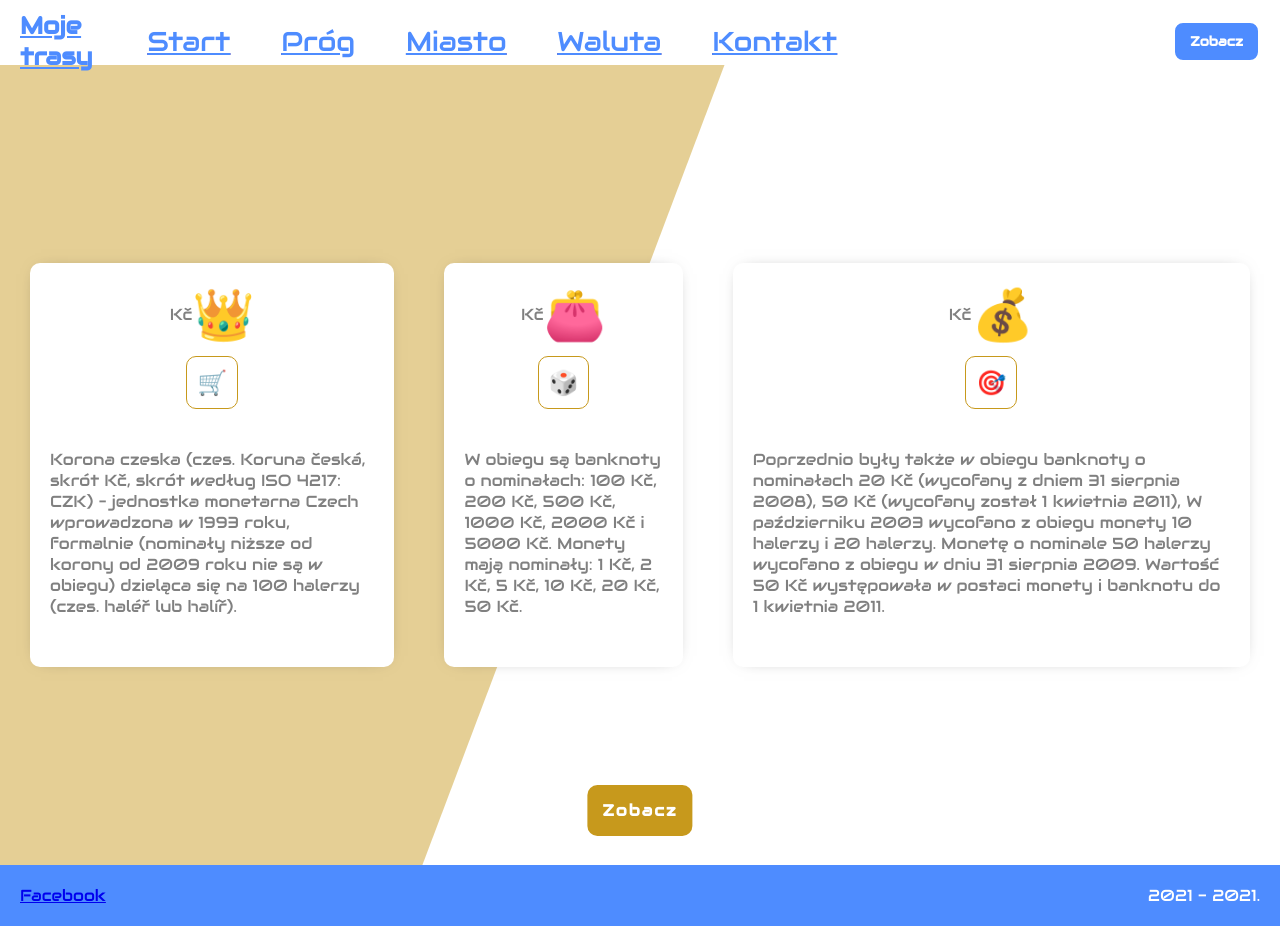
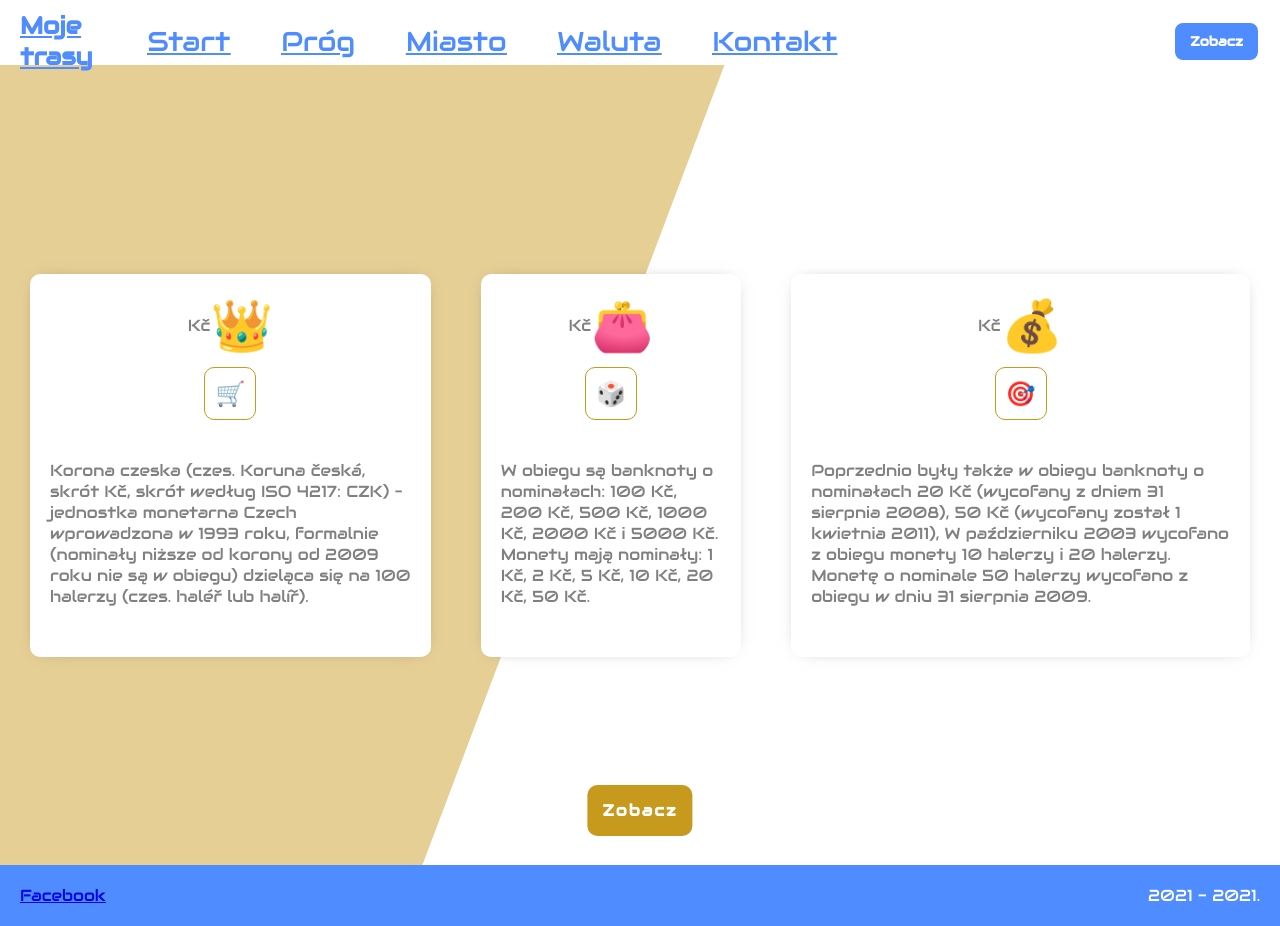
Before and after one commit to AdamBabinicz/praga, a React (Create React App) app: page /waluta in a window 1280 px wide. Built offline with nearby package versions, Linux system fonts and the light colour scheme.

Commit message:
zmiana w data

```diff
--- a/src/components/Price.jsx
+++ b/src/components/Price.jsx
@@ -70,7 +70,7 @@ const Price = ({ button }) => {
         <PriceCard
           price="💰"
           type="🎯"
-          desc="Poprzednio były także w obiegu banknoty o nominałach 20 Kč (wycofany z dniem 31 sierpnia 2008), 50 Kč (wycofany został 1 kwietnia 2011), W październiku 2003 wycofano z obiegu monety 10 halerzy i 20 halerzy. Monetę o nominale 50 halerzy wycofano z obiegu w dniu 31 sierpnia 2009. Wartość 50 Kč występowała w postaci monety i banknotu do 1 kwietnia 2011."
+          desc="Poprzednio były także w obiegu banknoty o nominałach 20 Kč (wycofany z dniem 31 sierpnia 2008), 50 Kč (wycofany został 1 kwietnia 2011), W październiku 2003 wycofano z obiegu monety 10 halerzy i 20 halerzy. Monetę o nominale 50 halerzy wycofano z obiegu w dniu 31 sierpnia 2009."
         />
         <Popup trigger={buttonPopup} setTrigger={setButtonPopup}>
           <h3>{state.title}</h3>
```
